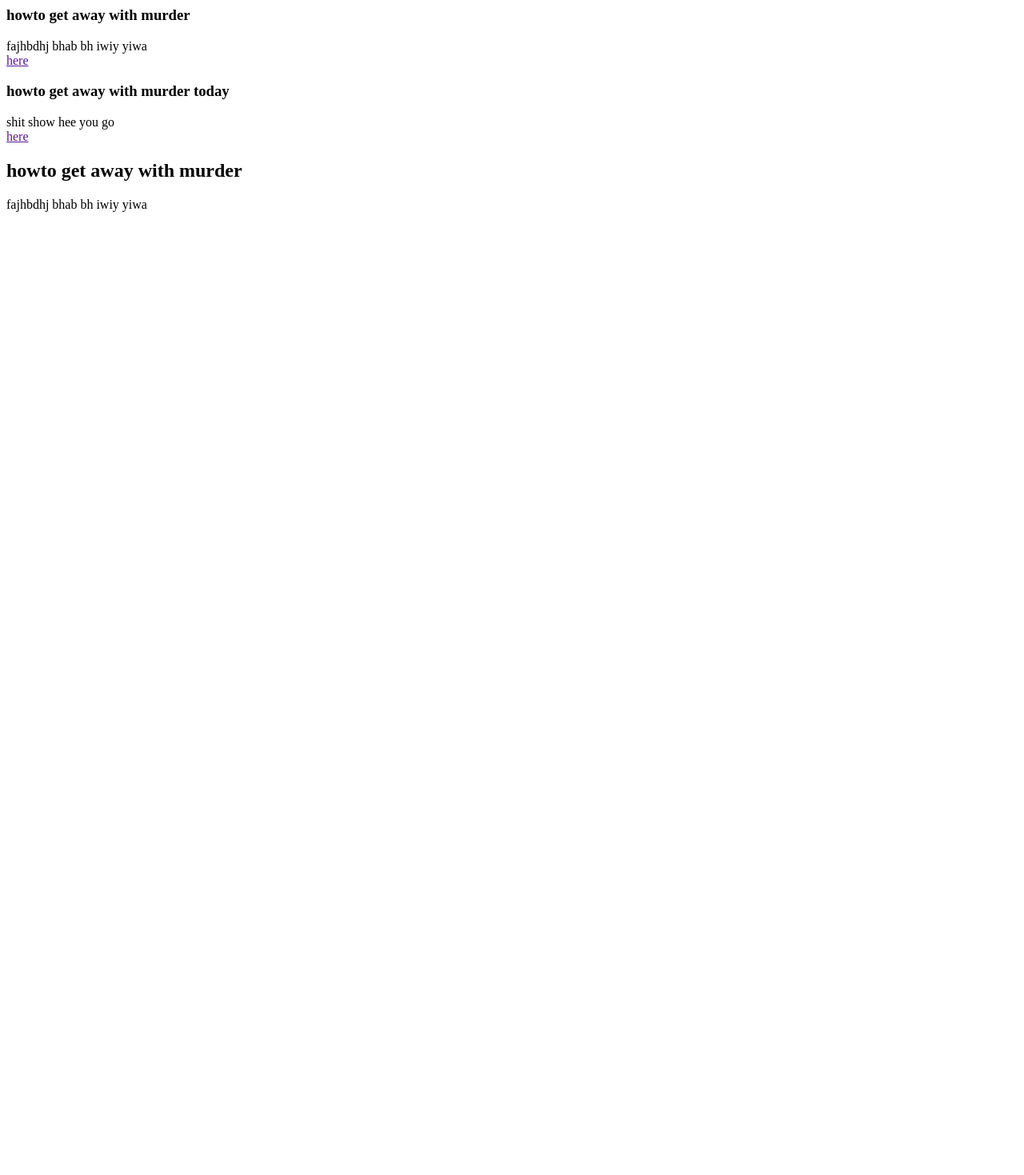
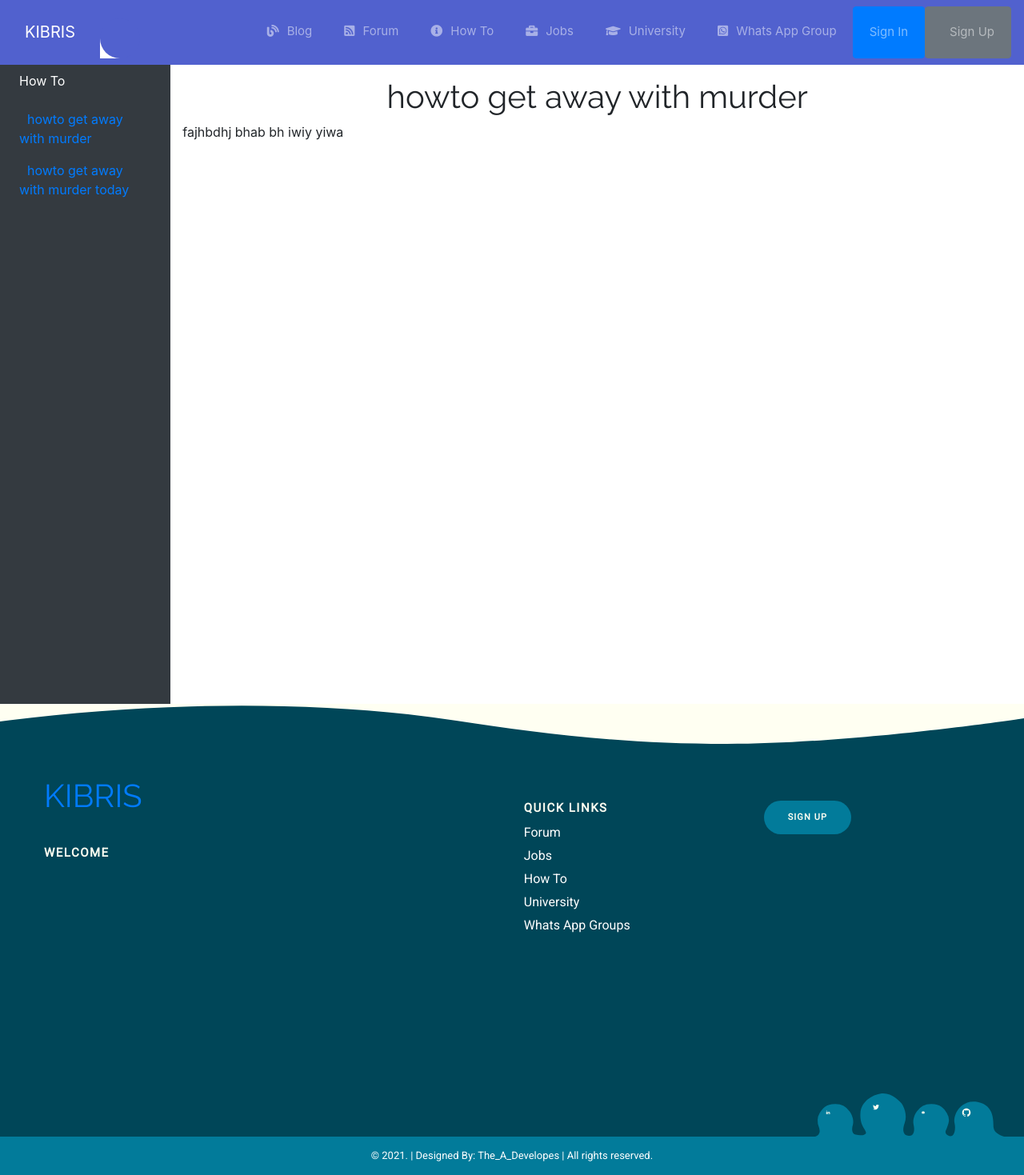
Before and after one commit to De-Code-Slayer/my-Portfolio, a Flask app: page /how_to/1 in a window 1280 px wide. Shown: the whole page at 80% size. Before the commit the page ends 265 px from the top, so only its background shows below. Run offline with Flask 2, Linux system fonts and the light colour scheme; data comes from the database, SQL or seed files in the repository; both versions use the stored data as it was after the commit; some libraries are stand-ins or nearby versions.

Commit message:
how to and nav link updated

```diff
--- a/webapp/templates/base.html
+++ b/webapp/templates/base.html
@@ -46,14 +46,14 @@
                     <div class="left"></div>
                     <div class="right"></div>
                 </div>
-                <li class="nav-item active">
+                <li class="nav-item {% if request.path == '/' %} active {% endif %}">
                     <a class="nav-link" href="/"><i class="fas fa-blog"></i>Blog</a>
                 </li>
                 <li class="nav-item">
                     <a class="nav-link" href="javascript:void(0);"><i class="fas fas fa-rss-square"></i>Forum</a>
                 </li>
-                <li class="nav-item">
-                    <a class="nav-link" href="javascript:void(0);"><i class="fas fa-info-circle"></i>How To</a>
+                <li class="nav-item {% if request.path == '/how' %} active {% endif %}">
+                    <a class="nav-link" href="/how"><i class="fas fa-info-circle"></i>How To</a>
                 </li>
                 <li class="nav-item">
                     <a class="nav-link" href="javascript:void(0);"><i class="fas fa-briefcase"></i>Jobs</a>
@@ -61,7 +61,7 @@
                 <li class="nav-item">
                     <a class="nav-link" href="javascript:void(0);"><i class="fas fa-graduation-cap"></i>University</a>
                 </li>
-                <li class="nav-item">
+                <li class="nav-item {% if request.path == '/whatsapp' %} active {% endif %}">
                     <a class="nav-link" href="/whatsapp"><i class="fab fa-whatsapp-square"></i>Whats App
                         Group</a>
                 </li>
--- a/webapp/templates/how-to.html
+++ b/webapp/templates/how-to.html
@@ -1,23 +1,40 @@
+{% extends "base.html" %}
+{% block content %}
 
+<div class="container-fluid">
+    <div class="row flex-nowrap">
+        <div class="col-auto col-md-3 col-xl-2 px-sm-2 px-0 bg-dark">
+            <div class="d-flex flex-column align-items-center align-items-sm-start px-3 pt-2 text-white min-vh-100">
+                <a href="#" class="d-flex align-items-center pb-3 mb-md-0 me-md-auto text-white text-decoration-none">
+                    <span class="fs-5 d-none d-sm-inline">How To</span>
+                </a>
+                {% for x in how_to %}
+                <ul class="nav nav-pills flex-column mb-sm-auto mb-0 align-items-center align-items-sm-start" id="menu">
+                    <li class="nav-item">
+                        <a href={{url_for("views.view_how_to", id=x.id)}} class="nav-link align-middle px-0">
+                            <i class="fs-4 bi-house"></i> <span class="ms-1 d-none d-sm-inline">{{x.title}}</span>
+                        </a>
+                    </li>
+                {% endfor %}
+                </ul>
+                <hr>
 
+            </div>
+        </div>
+        <div class="col py-3">
+        {% if view %}
+        <h1>{{view.title}}</h1>
+        <div>
+            {{view.content}}
+        </div>
+        </article>
+        {% endif %}
 
-
-{% for x in how_to %}
-<div class="wa-bg">
-    <div class="wa">
-        <div class="wa-head">
-            <h3>{{x.title}}</h3>
-            {{x.content}}
+        {% if not view %}
+        <p> ....content here</p>
+        {% endif %}
         </div>
-        <a href="" target="_blank" rel="noopener noreferrer">here</a>
     </div>
 </div>
-{% endfor%}
-<article>
-{% if view %}
-<h1>{{view.title}}</h1>
-<div>
-    {{view.content}}
-</div>
-</article>
-{% endif %}
+
+{% endblock %}
--- a/webapp/views.py
+++ b/webapp/views.py
@@ -55,7 +55,7 @@ def whatsapp():
 def how_to():
 
     how_to = Howto.query.all()
-    return render_template("test.html", how_to=how_to)
+    return render_template("how-to.html", how_to=how_to)
 
 
 @views.route("/how_to/<id>")
```
Also changed, not shown: webapp/admin.py (+1 -10 lines), webapp/mywebappdatabase.db.
